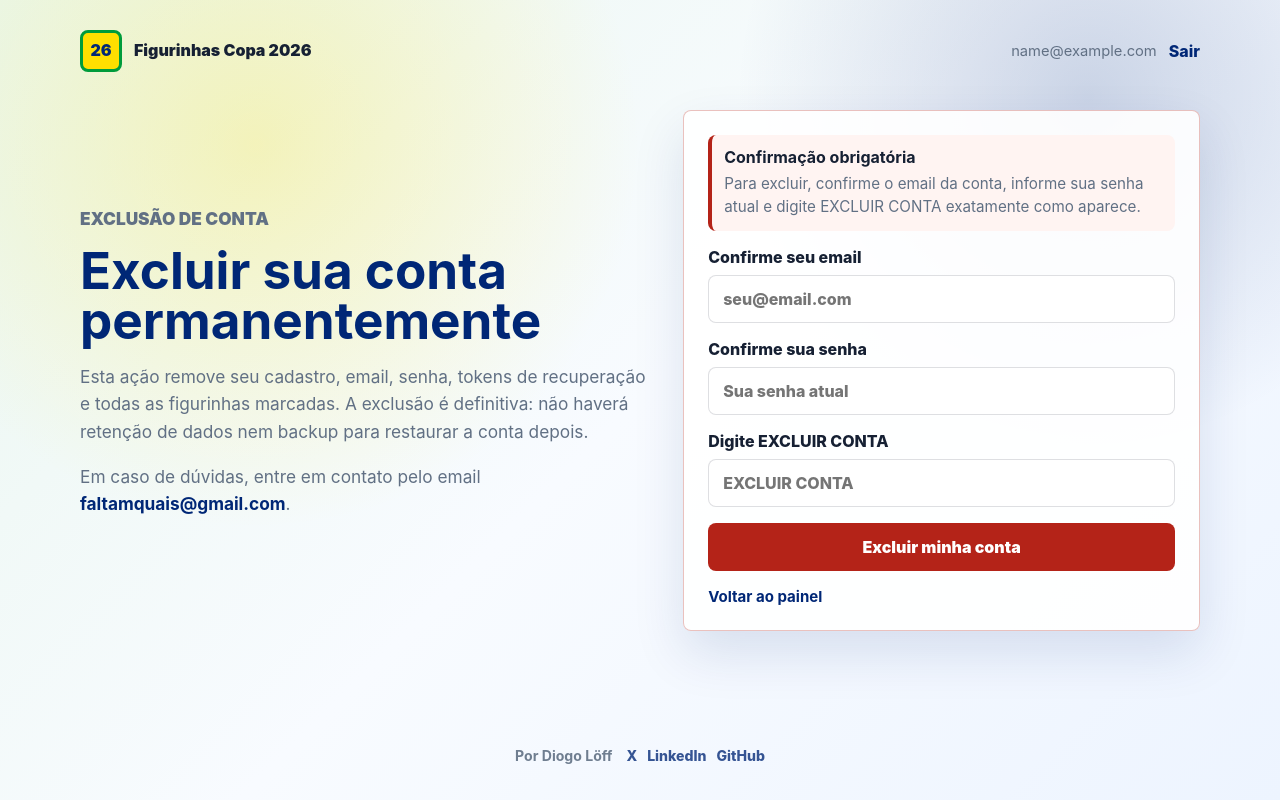
After one commit to diogoloff/figurinhas-copa-2026, a Flask app: page /conta/excluir in a window 1280 px wide. The commit adds this page. Run offline with Flask 3, Linux system fonts and the light colour scheme; the visitor is signed in with stand-in values (Sample User, id 1); parts of the project's set-up code (start-up, migrations or seed data) failed here and were passed over.

Commit message:
Ajustes LGPD

```diff
--- a/app/auth/forms.py
+++ b/app/auth/forms.py
@@ -1,7 +1,7 @@
 import re
 
 from flask_wtf import FlaskForm
-from wtforms import BooleanField, EmailField, PasswordField, SubmitField
+from wtforms import BooleanField, EmailField, PasswordField, StringField, SubmitField
 from wtforms.validators import DataRequired, Email, EqualTo, Length, ValidationError
 
 
@@ -43,3 +43,10 @@ class ResetPasswordForm(FlaskForm):
         validators=[DataRequired(), EqualTo("password", message="As senhas precisam ser iguais.")],
     )
     submit = SubmitField("Redefinir senha")
+
+
+class DeleteAccountForm(FlaskForm):
+    email = EmailField("Confirme seu email", validators=[DataRequired(), Email(), Length(max=255)])
+    password = PasswordField("Confirme sua senha", validators=[DataRequired()])
+    confirmation = StringField("Digite EXCLUIR CONTA", validators=[DataRequired(), Length(max=32)])
+    submit = SubmitField("Excluir minha conta")
--- a/app/auth/routes.py
+++ b/app/auth/routes.py
@@ -9,7 +9,7 @@ from app.extensions import db, limiter
 from app.models import PasswordResetToken, User, UserSticker, as_utc, utcnow
 
 from .email import send_password_reset_email
-from .forms import ForgotPasswordForm, LoginForm, RegisterForm, ResetPasswordForm
+from .forms import DeleteAccountForm, ForgotPasswordForm, LoginForm, RegisterForm, ResetPasswordForm
 
 auth_bp = Blueprint("auth", __name__)
 
@@ -145,6 +145,32 @@ def dashboard():
     }
     album = build_dashboard_data(collected_codes)
     return render_template("dashboard.html", album=album)
+
+
+@auth_bp.route("/conta/excluir", methods=["GET", "POST"])
+@login_required
+@limiter.limit("5 per minute; 20 per hour")
+def delete_account():
+    form = DeleteAccountForm()
+    if form.validate_on_submit():
+        logged_email = normalize_email(current_user.email)
+        informed_email = normalize_email(form.email.data)
+        email_matches = informed_email == logged_email
+        password_matches = current_user.check_password(form.password.data)
+        confirmation_matches = form.confirmation.data.strip() == "EXCLUIR CONTA"
+
+        if email_matches and password_matches and confirmation_matches:
+            user = current_user._get_current_object()
+            db.session.delete(user)
+            logout_user()
+            session.clear()
+            db.session.commit()
+            flash("Conta excluída com sucesso. Todos os dados vinculados foram removidos.", "success")
+            return redirect(url_for("auth.home"))
+
+        flash("Confirme o email da conta logada, a senha e a frase EXCLUIR CONTA exatamente como solicitado.", "danger")
+
+    return render_template("auth/delete_account.html", form=form)
 
 
 @auth_bp.get("/figurinhas/resumo")
--- a/app/static/css/styles.css
+++ b/app/static/css/styles.css
@@ -192,6 +192,27 @@ a:hover {
   align-items: center;
 }
 
+.privacy-note {
+  max-width: 680px;
+  border-left: 4px solid var(--green);
+  border-radius: 8px;
+  margin: 18px 0 0;
+  padding: 12px 14px;
+  background: rgba(255, 255, 255, 0.72);
+}
+
+.privacy-note strong {
+  color: var(--ink);
+  font-weight: 900;
+}
+
+.privacy-note p {
+  margin: 4px 0 0;
+  color: var(--muted);
+  font-size: 0.95rem;
+  line-height: 1.45;
+}
+
 .button {
   display: inline-flex;
   min-height: 48px;
@@ -214,6 +235,19 @@ a:hover {
 .button-secondary {
   color: var(--blue);
   background: var(--yellow);
+}
+
+.button-danger,
+.button-danger-outline {
+  color: #ffffff;
+  background: var(--danger);
+}
+
+.button-danger-outline {
+  border: 1px solid rgba(180, 35, 24, 0.42);
+  color: var(--danger);
+  background: #fff4f2;
+  box-shadow: none;
 }
 
 .full-width {
@@ -934,7 +968,8 @@ a:hover {
 }
 
 .auth-card input[type="email"],
-.auth-card input[type="password"] {
+.auth-card input[type="password"],
+.auth-card input[type="text"] {
   width: 100%;
   min-height: 48px;
   border: 1px solid var(--border);
@@ -982,6 +1017,15 @@ a:hover {
   color: var(--muted);
   font-size: 0.95rem;
   line-height: 1.5;
+}
+
+.danger-card {
+  border-color: rgba(180, 35, 24, 0.28);
+}
+
+.danger-box {
+  border-left-color: var(--danger);
+  background: #fff4f2;
 }
 
 .form-links {
--- /dev/null
+++ b/app/templates/auth/delete_account.html
@@ -0,0 +1,40 @@
+{% extends "base.html" %}
+
+{% block title %}Excluir conta - Controle de Figurinhas{% endblock %}
+
+{% block content %}
+<section class="auth-layout">
+  <div class="auth-copy">
+    <p class="eyebrow">Exclusão de conta</p>
+    <h1>Excluir sua conta permanentemente</h1>
+    <p>Esta ação remove seu cadastro, email, senha, tokens de recuperação e todas as figurinhas marcadas. A exclusão é definitiva: não haverá retenção de dados nem backup para restaurar a conta depois.</p>
+    <p>Em caso de dúvidas, entre em contato pelo email <a href="mailto:faltamquais@gmail.com">faltamquais@gmail.com</a>.</p>
+  </div>
+  <form class="auth-card danger-card" method="post" novalidate>
+    {{ form.hidden_tag() }}
+    <div class="privacy-box danger-box">
+      <strong>Confirmação obrigatória</strong>
+      <p>Para excluir, confirme o email da conta, informe sua senha atual e digite EXCLUIR CONTA exatamente como aparece.</p>
+    </div>
+    <label>
+      <span>{{ form.email.label.text }}</span>
+      {{ form.email(autocomplete="email", inputmode="email", placeholder="seu@email.com") }}
+      {% for error in form.email.errors %}<small>{{ error }}</small>{% endfor %}
+    </label>
+    <label>
+      <span>{{ form.password.label.text }}</span>
+      {{ form.password(autocomplete="current-password", placeholder="Sua senha atual") }}
+      {% for error in form.password.errors %}<small>{{ error }}</small>{% endfor %}
+    </label>
+    <label>
+      <span>{{ form.confirmation.label.text }}</span>
+      {{ form.confirmation(autocomplete="off", autocapitalize="characters", spellcheck="false", placeholder="EXCLUIR CONTA") }}
+      {% for error in form.confirmation.errors %}<small>{{ error }}</small>{% endfor %}
+    </label>
+    {{ form.submit(class="button button-danger full-width") }}
+    <div class="form-links">
+      <a href="{{ url_for('auth.dashboard') }}">Voltar ao painel</a>
+    </div>
+  </form>
+</section>
+{% endblock %}
--- a/app/templates/dashboard.html
+++ b/app/templates/dashboard.html
@@ -9,6 +9,7 @@
     <h1>Controle de Figurinhas Copa do Mundo 2026</h1>
     <div class="dashboard-actions">
       <a class="button button-primary" href="{{ url_for('auth.compact_sticker_list') }}" data-dashboard-leave>Ver lista resumida</a>
+      <a class="button button-danger-outline" href="{{ url_for('auth.delete_account') }}">Excluir conta</a>
     </div>
   </div>
   <div class="album-total" aria-label="Progresso total do álbum">
--- a/app/templates/home.html
+++ b/app/templates/home.html
@@ -6,12 +6,16 @@
     <p class="eyebrow">Copa do Mundo 2026</p>
     <h1>Controle de Figurinhas Copa do Mundo 2026</h1>
     <p>Organize seu álbum de forma simples e sem complicação. <br>
-      Construido 100% com Codex, em uma tarde de domingo. <br>
+      Construído 100% com Codex, em uma tarde de domingo. <br>
       Projeto no GitHub:
       <a href="https://github.com/diogoloff/figurinhas-copa-2026" target="_blank" rel="noopener noreferrer">diogoloff/figurinhas-copa-2026</a>.</p>
     <div class="hero-actions">
       <a class="button button-primary" href="{{ url_for('auth.login') }}">Entrar</a>
       <a class="button button-secondary" href="{{ url_for('auth.register') }}">Criar cadastro</a>
+    </div>
+    <div class="privacy-note">
+      <strong>Privacidade</strong>
+      <p>Não usamos cookies de rastreamento, analytics ou publicidade. O sistema usa apenas cookies essenciais para login, segurança da sessão e proteção contra envio indevido de formulários.</p>
     </div>
   </div>
   <div class="hero-panel" aria-hidden="true">
--- a/config.py
+++ b/config.py
@@ -49,6 +49,9 @@ class Config:
     SESSION_COOKIE_HTTPONLY = True
     SESSION_COOKIE_SAMESITE = "Lax"
     SESSION_COOKIE_SECURE = env_bool("SESSION_COOKIE_SECURE", False)
+    REMEMBER_COOKIE_HTTPONLY = True
+    REMEMBER_COOKIE_SAMESITE = "Lax"
+    REMEMBER_COOKIE_SECURE = SESSION_COOKIE_SECURE
     PREFERRED_URL_SCHEME = "https" if SESSION_COOKIE_SECURE else "http"
 
     MAIL_SERVER = os.getenv("MAIL_SERVER", "smtp.gmail.com")
```
